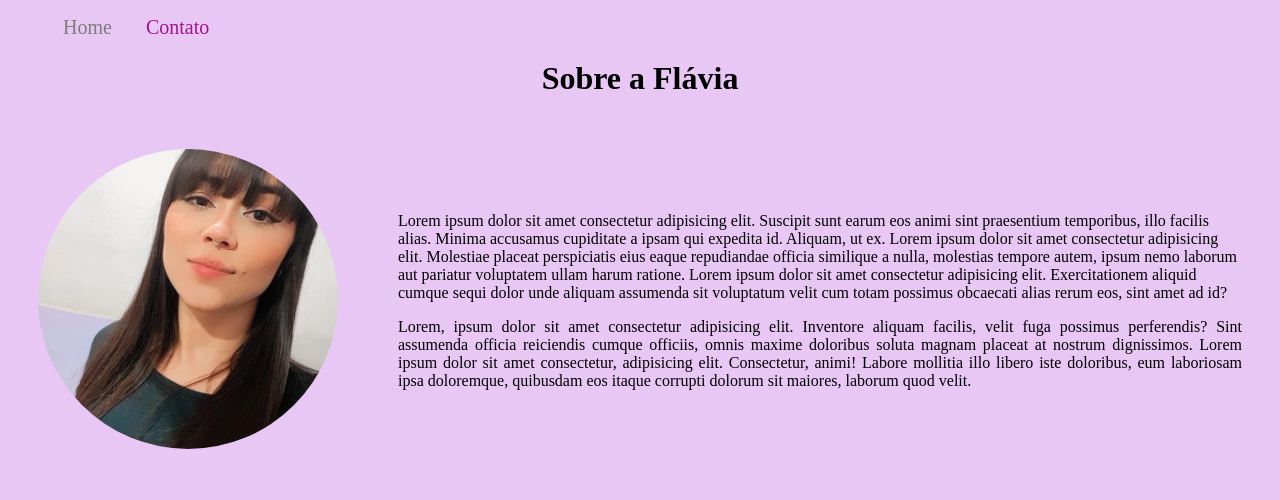
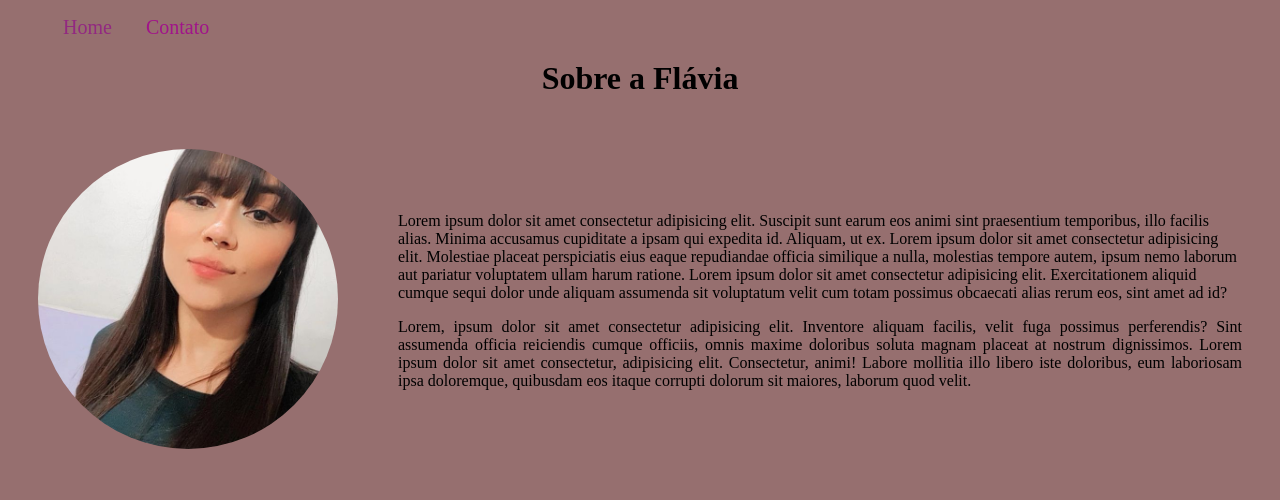
Before and after one commit to flantunes/Front-end, a plain HTML site: page Fundamentos-Web/index.html in a window 1280 px wide. In both pictures the pointer is over the link "Home". Shown: the top 500 px of the page. Drawn offline with Linux system fonts and the light colour scheme.

Commit message:
Update style.css

```diff
--- a/Fundamentos-Web/css/style.css
+++ b/Fundamentos-Web/css/style.css
@@ -3,7 +3,7 @@
 }
 
 .bgPrimary {
-  background-color: rgb(232, 199, 245);
+  background-color: rgb(150, 111, 111);
 }
 
 .justify {
@@ -28,7 +28,7 @@
 }
 
 #menu li a:hover {
-  color: rgb(126, 123, 123);
+  color: #922981;
 }
 
 .p-30 {
```
